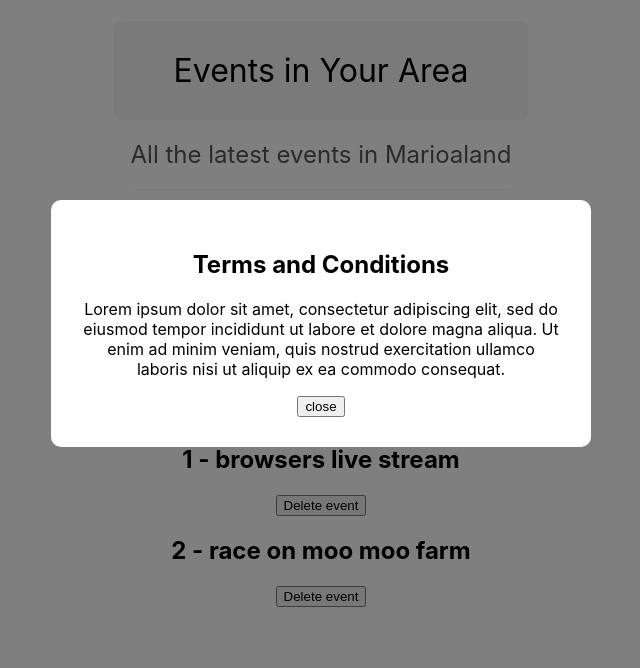
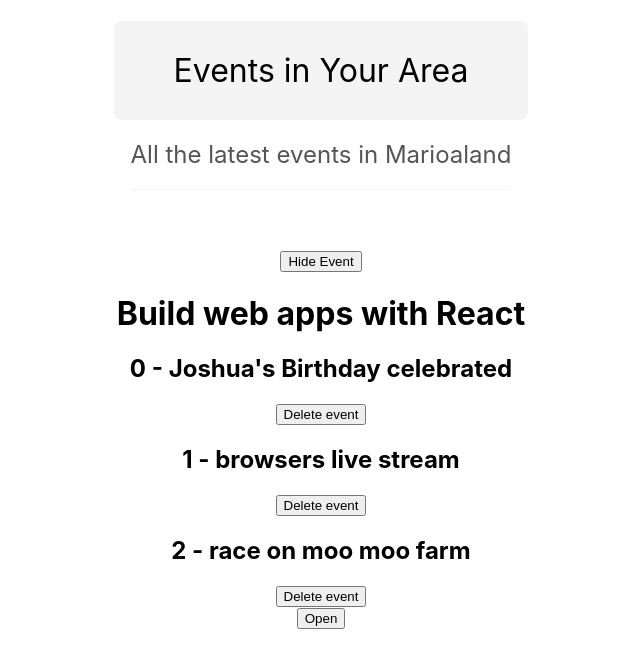
Before and after one commit to Josh-Alhassan/React-and-firebase, a React (Create React App) app in the folder my-react-app/: page / in a window 1280 px wide. Shown: the top 668 px of the page, without its empty margins (319-959 px from the left). Built offline with nearby package versions, Linux system fonts and the light colour scheme; the HTML template or start-up script is replaced by a standard one.

Commit message:
show modal challenge

```diff
--- a/my-react-app/src/App.js
+++ b/my-react-app/src/App.js
@@ -5,7 +5,7 @@
 import Modal from './components/Modal';
 
 function App() {
-  const [showModal, setShowModal] = useState(true)
+  const [showModal, setShowModal] = useState(false)
   const [showEvents, setShowEvents] = useState(true);
   const [events, setEvents] = useState([
     {title: "Joshua's Birthday celebrated", id: 1},
@@ -57,8 +57,10 @@
         <p>
           Lorem ipsum dolor sit amet, consectetur adipiscing elit, sed do eiusmod tempor incididunt ut labore et dolore magna aliqua. Ut enim ad minim veniam, quis nostrud exercitation ullamco laboris nisi ut aliquip ex ea commodo consequat.
         </p>
-        {/* <a href='#'>Find out more</a> */}
       </Modal>}
+        <div>
+          <button onClick={() => setShowModal(true)} >Open</button>
+        </div>
     </div>
   );
 }
```
Also changed, not shown: 1 other file (tests, documents, lock files or other folders).
